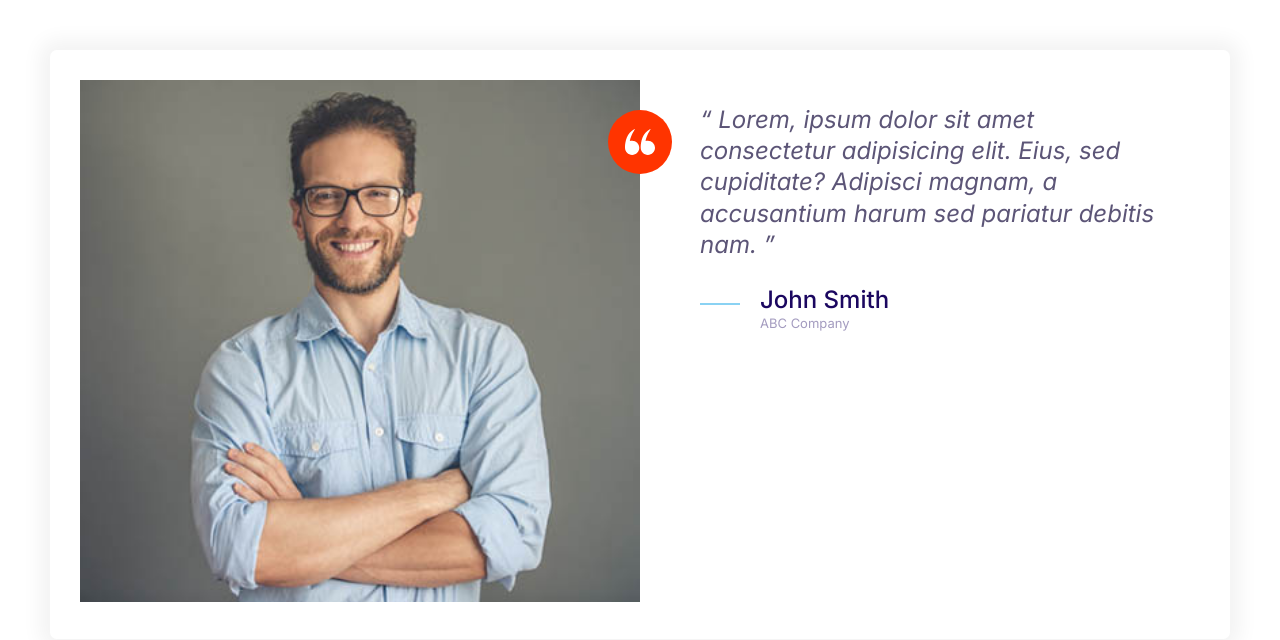
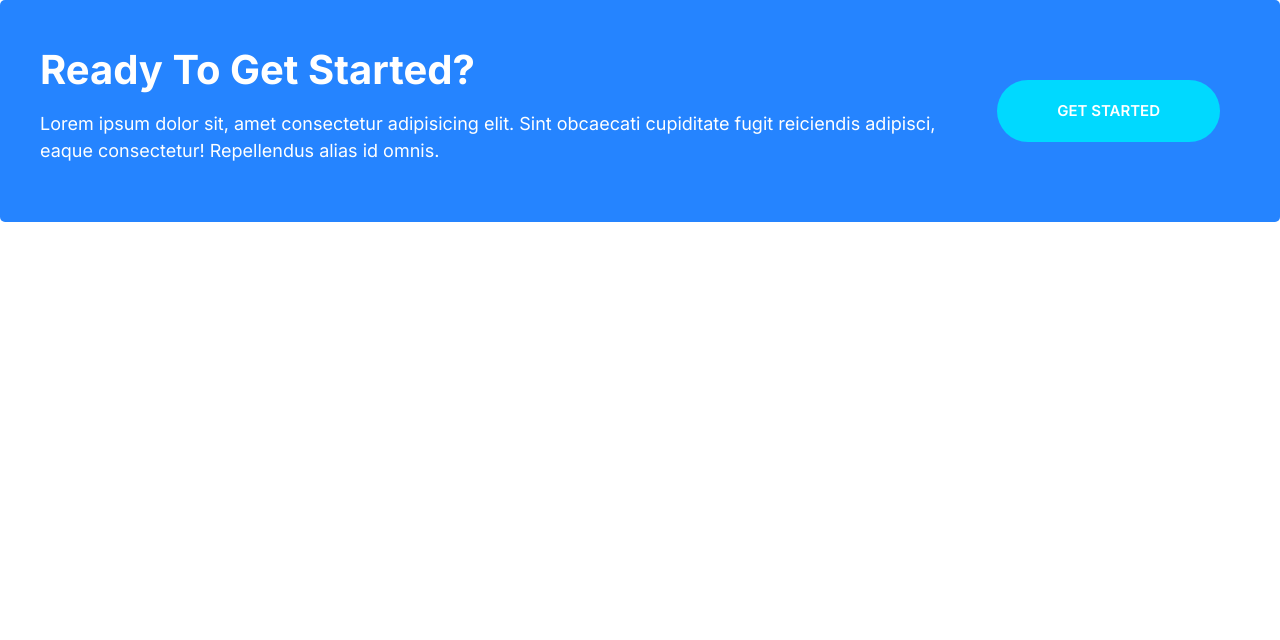
Before and after one commit to DelwoA/MoshifyCloudHosting, a plain HTML site: page index.html in a window 1280 px wide. Drawn offline with Linux system fonts and the light colour scheme.

Commit message:
Build the callout component.

```diff
--- a/css/styles.css
+++ b/css/styles.css
@@ -242,6 +242,11 @@ a {
 .btn--outline:hover {
   color: #fff;
   background: var(--color-headings);
+}
+
+.btn--stretched {
+  padding-left: 6rem;
+  padding-right: 6rem;
 }
 
 .btn--block {
@@ -491,3 +496,43 @@ a {
     margin-left: 6rem;
   }
 }
+
+/* Callouts */
+.callout {
+  padding: 4rem;
+  border-radius: 5px;
+}
+
+.callout--primary {
+  background: var(--color-primary);
+  color: #fff;
+}
+
+.callout__heading {
+  color: #fff;
+  margin-top: 0;
+}
+
+.callout .btn {
+  justify-self: center;
+  align-self: center;
+}
+
+.callout__content {
+  text-align: center;
+}
+
+@media screen and (min-width: 768px) {
+  .callout .grid--1x2 {
+    grid-template-columns: 1fr auto;
+  }
+
+  .callout__content {
+    text-align: left;
+  }
+
+  .callout .btn {
+    justify-self: start;
+    margin: 0 2rem;
+  }
+}
--- a/index.html
+++ b/index.html
@@ -13,37 +13,18 @@
     <link rel="stylesheet" href="css/normalize.css" />
     <link rel="stylesheet" href="css/styles.css" />
   </head>
-  <body style="padding: 5rem">
-    <div class="card testimonial">
+  <body>
+    <div class="callout callout--primary">
       <div class="grid grid--1x2">
-        <div class="testimonial__image">
-          <img src="images/testimonial.jpg" alt="A happy, smiling customer" />
-          <span class="icon-container icon-container--accent">
-            <svg class="icon icon--white icon--small">
-              <use xlink:href="images/sprite.svg#quotes"></use>
-            </svg>
-          </span>
+        <div class="callout__content">
+          <h2 class="callout__heading">Ready To Get Started?</h2>
+          <p>
+            Lorem ipsum dolor sit, amet consectetur adipisicing elit. Sint
+            obcaecati cupiditate fugit reiciendis adipisci, eaque consectetur!
+            Repellendus alias id omnis.
+          </p>
         </div>
-        <blockquote class="quote">
-          <p class="quote__text">
-            Lorem, ipsum dolor sit amet consectetur adipisicing elit. Eius, sed
-            cupiditate? Adipisci magnam, a accusantium harum sed pariatur
-            debitis nam.
-          </p>
-          <footer>
-            <div class="media">
-              <div class="media__image">
-                <svg class="icon icon--primary quote__line">
-                  <use xlink:href="images/sprite.svg#line"></use>
-                </svg>
-              </div>
-              <div class="media__body">
-                <h3 class="media__title quote__author">John Smith</h3>
-                <p class="quote__organization">ABC Company</p>
-              </div>
-            </div>
-          </footer>
-        </blockquote>
+        <a class="btn btn--secondary btn--stretched" href="#">Get Started</a>
       </div>
     </div>
   </body>
```
Also changed, not shown: components/callouts.html (added, +13 -0 lines).
